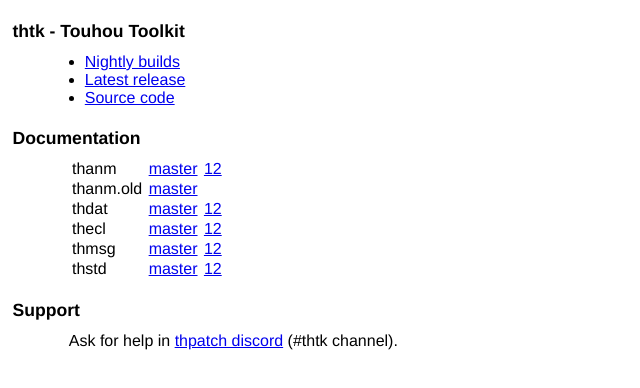
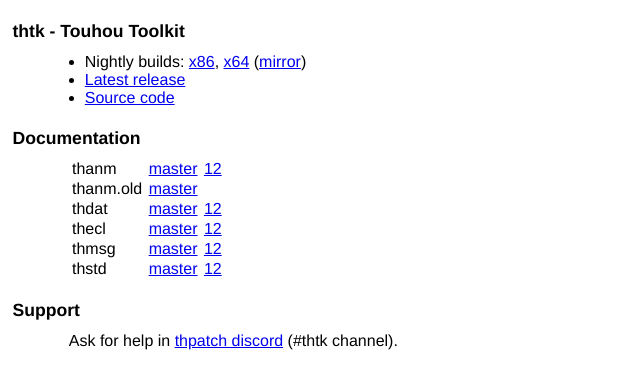
Before and after one commit to thpatch/thtk, a plain HTML site: page index.html in a window 1280 px wide. Shown: the whole page, without its empty margins (0-640 px from the left). Drawn offline with Linux system fonts and the light colour scheme.

Commit message:
add thpatch nightly builds links

```diff
--- a/index.html
+++ b/index.html
@@ -10,7 +10,10 @@
 <div class="manual-text">
 <h1 class="Sh">thtk - Touhou Toolkit</h1>
 <ul class="Bl-bullet Bl-compact">
-<li><a href="https://nightly.link/thpatch/thtk/workflows/build/master">Nightly builds</a>
+<li>Nightly builds:
+<a href="https://thcrap.thpatch.net/thtk-nightly/thtk-win32-x86.zip">x86</a>,
+<a href="https://thcrap.thpatch.net/thtk-nightly/thtk-win32-x64.zip">x64</a>
+(<a href="https://nightly.link/thpatch/thtk/workflows/build/master">mirror</a>)
 <li><a href="https://github.com/thpatch/thtk/releases/latest">Latest release</a>
 <li><a href="https://github.com/thpatch/thtk">Source code</a>
 </ul>
```
